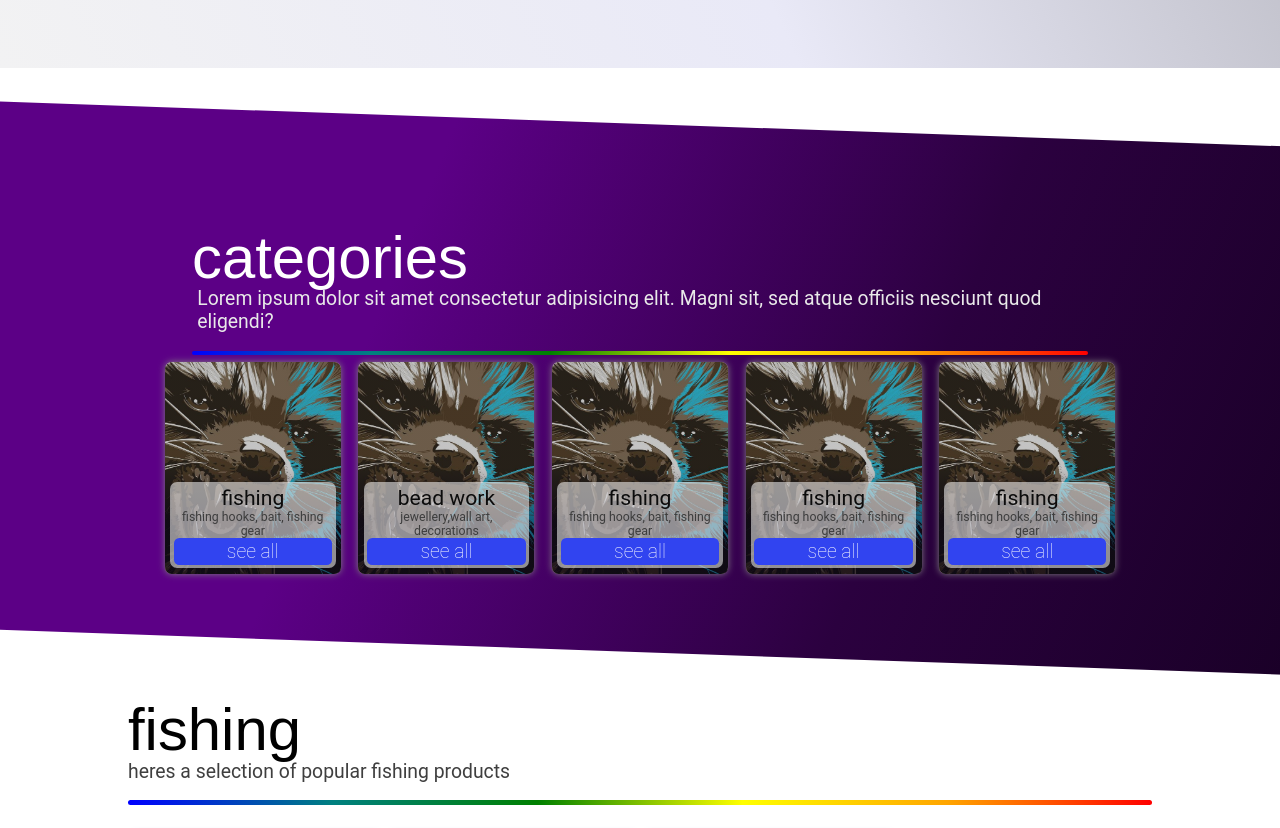
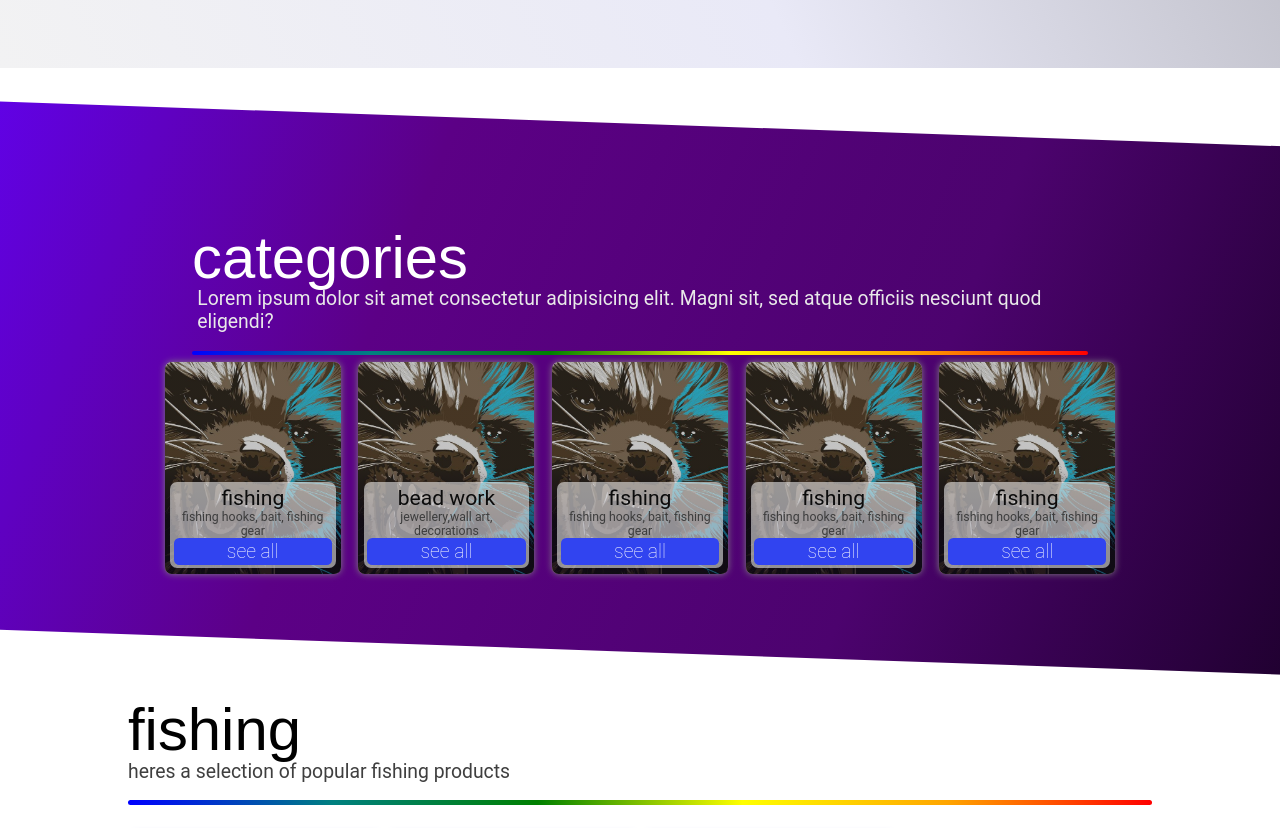
Before and after one commit to lloydMwiti/webproj, a plain HTML site: page index.html in a window 1280 px wide. Shown: the part 620-1448 px from the top of the page. Drawn offline with Linux system fonts and the light colour scheme.

Commit message:
animations and color uniforming coming after

```diff
--- a/css/index.css
+++ b/css/index.css
@@ -377,7 +377,7 @@ nav{
 .tiltbackground::before{
     content:'';
     position: absolute;
-    background: linear-gradient(110deg,rgb(92, 0, 134),rgb(92, 0, 134),rgb(43, 1, 63),rgb(22, 0, 34));
+    background: linear-gradient(110deg,rgb(98, 2, 253),rgb(92, 0, 134),rgb(76, 3, 110),rgb(22, 0, 34));
     height: 100%;
     width: 120%;
     transform: rotate(2deg);
```
